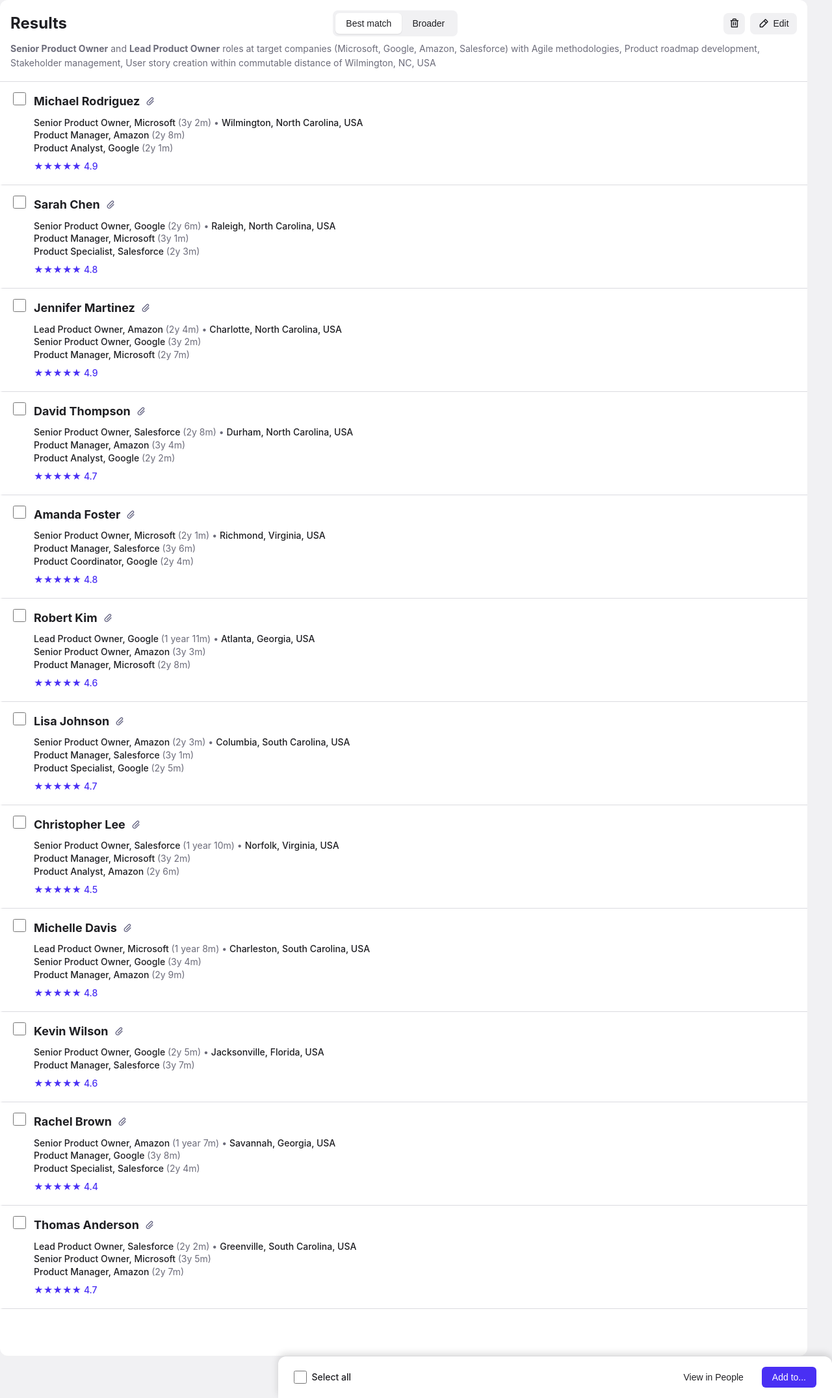
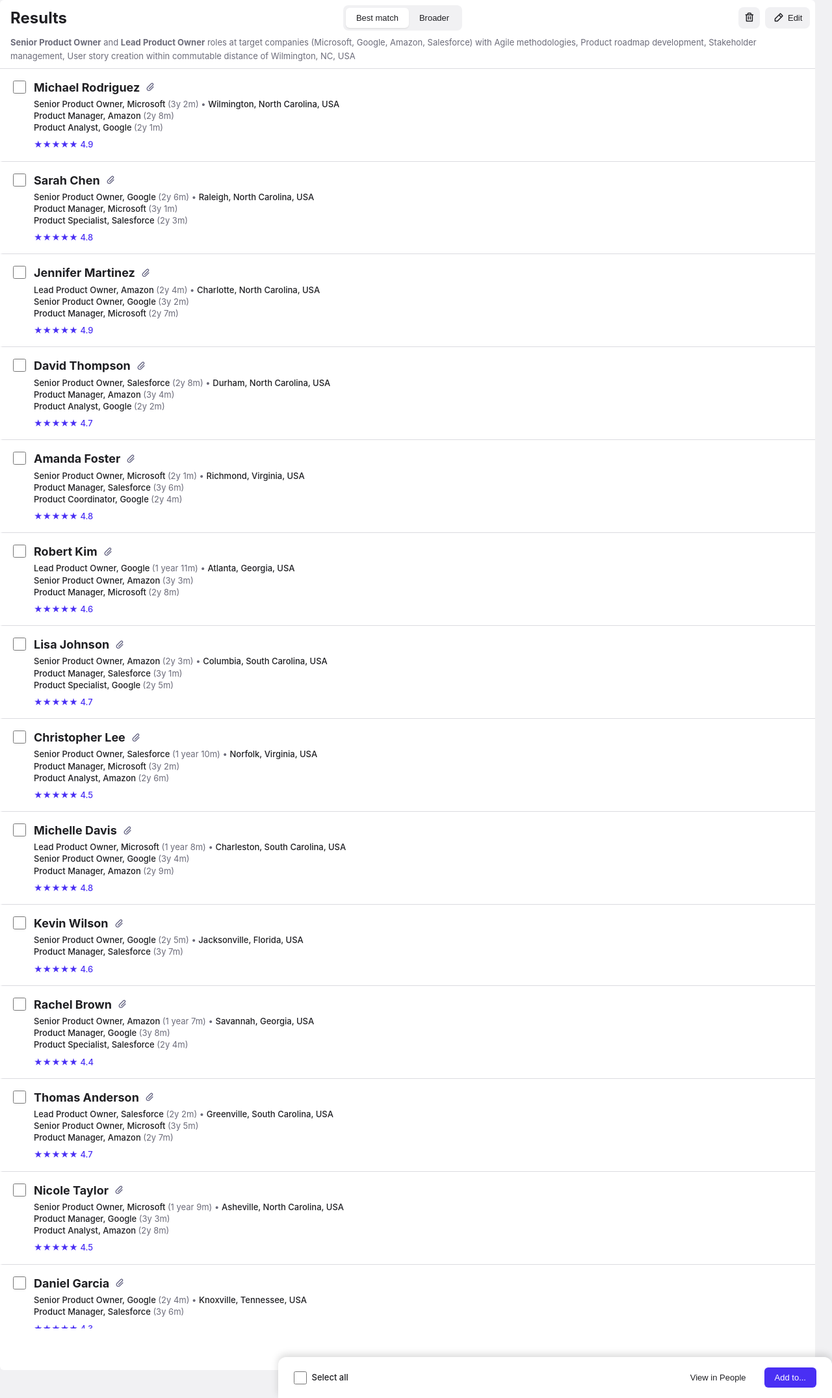
Before and after one commit to encosion/work.encosion.com, a PHP site: page /chat/search_results_demo.php in a window 1280 px wide. Shown: the whole page at 65% size. Run offline with PHP 8.4, Linux system fonts and the light colour scheme.

Commit message:
Update tweaks

```diff
--- a/chat/style.css
+++ b/chat/style.css
@@ -51,8 +51,8 @@
     background: var(--bg-secondary);
     background-attachment: fixed;
     color: var(--text-primary);
-    line-height: 1.6;
-    font-size: 14px;
+    line-height: 1.4;
+    font-size: 13px;
     font-weight: 400;
     height: 100vh;
     overflow: hidden;
@@ -786,9 +785,9 @@
 
 .candidate-table-container {
     background: var(--bg-primary);
-    border-radius: 12px;
-    max-width: 97%;
-    max-height: 97%;
+    border-radius: 6px;
+    max-width: 98%;
+    max-height: 98%;
     overflow: hidden;
     display: flex;
     flex-direction: column;
@@ -797,7 +796,7 @@
 .table-header {
     text-align: left;
     position: relative;
-    padding: 16px;
+    padding: 8px 8px 8px 16px;
     border-bottom: 1px solid var(--border);
 }
 
@@ -809,7 +808,7 @@
 
 .table-header p {
     color: var(--text-secondary);
-    font-size: 14px;
+    font-size: 13px;
     line-height: 1.6;
 }
 
@@ -839,7 +838,7 @@
     border: none;
     padding: 8px 16px;
     border-radius: 6px;
-    font-size: 14px;
+    font-size: 13px;
     font-weight: 500;
     color: var(--text-primary);
     cursor: pointer;
@@ -873,7 +872,7 @@
     padding: 8px 12px;
     cursor: pointer;
     transition: all 0.2s ease;
-    font-size: 14px;
+    font-size: 13px;
     font-weight: 500;
     color: var(--text-primary);
 }
@@ -973,7 +972,7 @@
 .candidate-checkbox {
     position: absolute;
     left: 16px;
-    top: 16px;
+    top: 18px;
     width: 20px;
     height: 20px;
     border: 2px solid var(--border-color);
@@ -1024,7 +1023,7 @@
     font-weight: 700;
     color: var(--text-primary);
     display: flex;
-    margin-bottom: 8px;
+    margin-bottom: 4px;
     align-items: center;
     gap: 8px;
 }
@@ -1040,7 +1039,7 @@
 }
 
 .job-item {
-    font-size: 14px;
+    font-size: 13px;
     color: var(--text-primary);
     font-weight: 500;
     line-height: 1.4;
@@ -1049,7 +1048,7 @@
 .job-item .experience {
     color: var(--text-primary);
     font-weight: 500;
-    font-size: 14px;
+    font-size: 13px;
     line-height: 1.4;
 }
 
@@ -1059,7 +1058,7 @@
 }
 
 .rating {
-    font-size: 14px;
+    font-size: 13px;
     color: var(--accent);
     font-weight: 500;
 }
@@ -1152,7 +1151,7 @@
 }
 
 .selection-count {
-    font-size: 14px;
+    font-size: 13px;
     font-weight: 500;
 }
 
@@ -1164,7 +1163,7 @@
 .action-button {
     padding: 8px 16px;
     border-radius: 6px;
-    font-size: 14px;
+    font-size: 13px;
     font-weight: 500;
     cursor: pointer;
     transition: all 0.2s ease;
```
Also changed, not shown: other parts of chat/style.css (+23 -24 lines).
